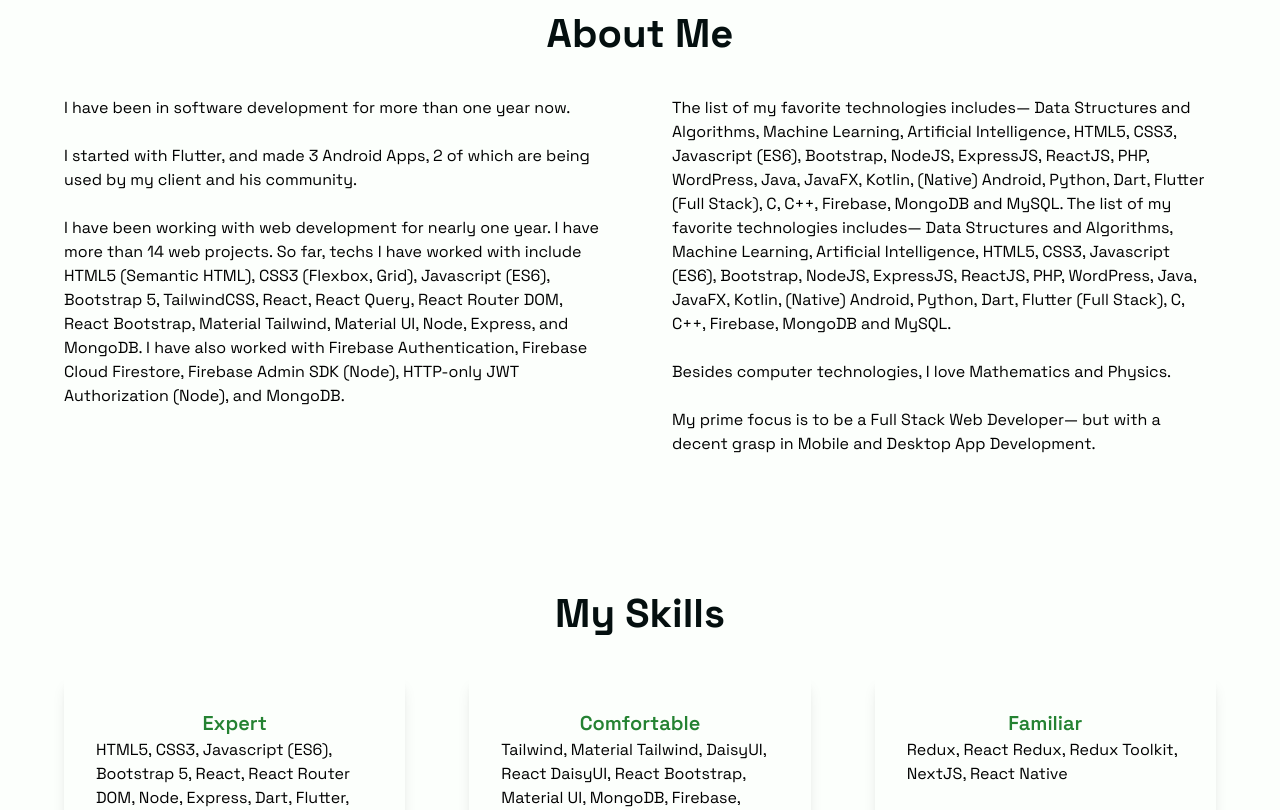
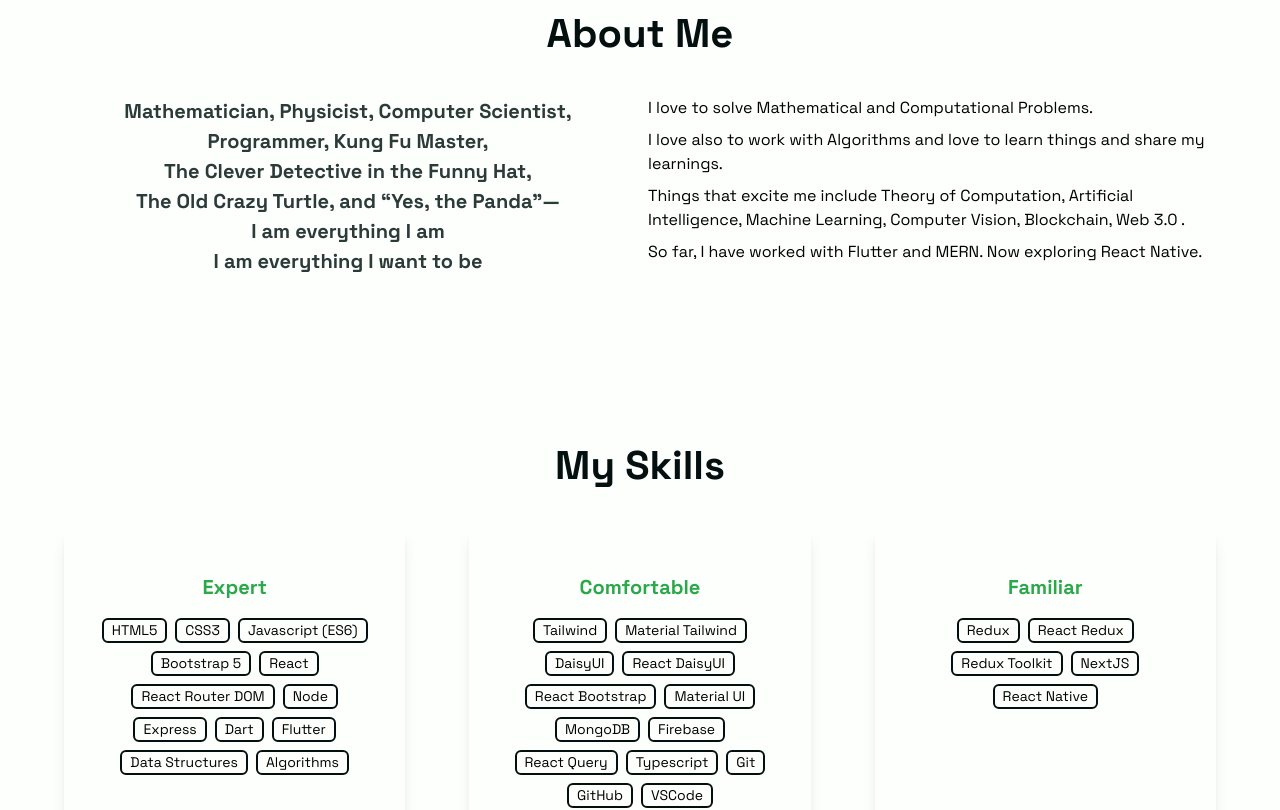
Before and after one commit to RaselParvejHrid/portfolio, a React (Vite) app: page / in a window 1280 px wide. Shown: the part 660-1470 px from the top of the page. Built offline with nearby package versions, Linux system fonts and the light colour scheme.

Commit message:
Skills and About Updated

```diff
--- a/src/routes/Portfolio/components/About/index.jsx
+++ b/src/routes/Portfolio/components/About/index.jsx
@@ -6,38 +6,31 @@
       <h1 className="text-center font-bold text-rich-black-fogra text-h4 mb-8">
         About Me
       </h1>
-      <div className="grid gap-16 lg:grid-cols-2">
-        <p>
-          I have been in software development for more than one year now.
+      <div className="grid lg:grid-cols-2 gap-4">
+        <h2 className="text-center font-bold text-outer-space-crayola text-h6 mb-8">
+          Mathematician, Physicist, Computer Scientist,
+          <br /> Programmer, Kung Fu Master, <br />
+          The Clever Detective in the Funny Hat,
           <br />
-          <br /> I started with Flutter, and made 3 Android Apps, 2 of which are
-          being used by my client and his community. <br />
-          <br />I have been working with web development for nearly one year. I
-          have more than 14 web projects. So far, techs I have worked with
-          include HTML5 (Semantic HTML), CSS3 (Flexbox, Grid), Javascript (ES6),
-          Bootstrap 5, TailwindCSS, React, React Query, React Router DOM, React
-          Bootstrap, Material Tailwind, Material UI, Node, Express, and MongoDB.
-          I have also worked with Firebase Authentication, Firebase Cloud
-          Firestore, Firebase Admin SDK (Node), HTTP-only JWT Authorization
-          (Node), and MongoDB.
-        </p>
-        <p>
-          The list of my favorite technologies includes— Data Structures and
-          Algorithms, Machine Learning, Artificial Intelligence, HTML5, CSS3,
-          Javascript (ES6), Bootstrap, NodeJS, ExpressJS, ReactJS, PHP,
-          WordPress, Java, JavaFX, Kotlin, (Native) Android, Python, Dart,
-          Flutter (Full Stack), C, C++, Firebase, MongoDB and MySQL. The list of
-          my favorite technologies includes— Data Structures and Algorithms,
-          Machine Learning, Artificial Intelligence, HTML5, CSS3, Javascript
-          (ES6), Bootstrap, NodeJS, ExpressJS, ReactJS, PHP, WordPress, Java,
-          JavaFX, Kotlin, (Native) Android, Python, Dart, Flutter (Full Stack),
-          C, C++, Firebase, MongoDB and MySQL.
-          <br /> <br />
-          Besides computer technologies, I love Mathematics and Physics.
-          <br /> <br />
-          My prime focus is to be a Full Stack Web Developer— but with a decent
-          grasp in Mobile and Desktop App Development.
-        </p>
+          The Old Crazy Turtle, and “Yes, the Panda"—
+          <br />I am everything I am <br />I am everything I want to be
+        </h2>
+        <div>
+          <p>I love to solve Mathematical and Computational Problems.</p>
+          <p className="mt-2">
+            I love also to work with Algorithms and love to learn things and
+            share my learnings.
+          </p>
+          <p className="mt-2">
+            Things that excite me include Theory of Computation, Artificial
+            Intelligence, Machine Learning, Computer Vision, Blockchain, Web 3.0
+            .
+          </p>
+          <p className="mt-2">
+            So far, I have worked with Flutter and MERN. Now exploring React
+            Native.
+          </p>
+        </div>
       </div>
     </section>
   );
--- a/src/routes/Portfolio/components/Skills/index.jsx
+++ b/src/routes/Portfolio/components/Skills/index.jsx
@@ -8,30 +8,59 @@
       </h1>
       <div className="grid gap-16 md:grid-cols-2 lg:grid-cols-3">
         <div className="shadow-lg p-8 rounded-md">
-          <h2 className="text-center font-semibold text-forest-green text-h6">
+          <h2 className="text-center font-bold m-3 text-pantone-green text-h6">
             Expert
           </h2>
-          <p>
-            HTML5, CSS3, Javascript (ES6), Bootstrap 5, React, React Router DOM,
-            Node, Express, Dart, Flutter, Data Structures, Algorithms
+          <p className="flex flex-wrap justify-center">
+            {`HTML5, CSS3, Javascript (ES6), Bootstrap 5, React, React Router DOM,
+            Node, Express, Dart, Flutter, Data Structures, Algorithms`
+              .split(",")
+              .map((tech, index) => (
+                <span
+                  key={index}
+                  className="border-rich-black-fogra border-2 text-body-small mx-1 my-1  px-2 py-0 rounded-md"
+                >
+                  {tech.trim()}
+                </span>
+              ))}
           </p>
         </div>
         <div className="shadow-lg p-8 rounded-md">
-          <h2 className="text-center font-semibold text-forest-green text-h6">
+          <h2 className="text-center font-bold m-3 text-pantone-green text-h6">
             Comfortable
           </h2>
-          <p>
-            Tailwind, Material Tailwind, DaisyUI, React DaisyUI, React
+          <p className="flex flex-wrap justify-center">
+            {`Tailwind, Material Tailwind, DaisyUI, React DaisyUI, React
             Bootstrap, Material UI, MongoDB, Firebase, React Query, Typescript,
             Git, GitHub, VSCode, Firebase Admin, C, C++, PHP, Java, Python,
-            Kotlin
+            Kotlin`
+              .split(",")
+              .map((tech, index) => (
+                <span
+                  key={index}
+                  className="border-rich-black-fogra border-2 text-body-small mx-1 my-1  px-2 py-0 rounded-md"
+                >
+                  {tech.trim()}
+                </span>
+              ))}
           </p>
         </div>
         <div className="shadow-lg p-8 rounded-md">
-          <h2 className="text-center font-semibold text-forest-green text-h6">
+          <h2 className="text-center font-bold m-3 text-pantone-green text-h6">
             Familiar
           </h2>
-          <p>Redux, React Redux, Redux Toolkit, NextJS, React Native</p>
+          <p className="flex flex-wrap justify-center">
+            {`Redux, React Redux, Redux Toolkit, NextJS, React Native`
+              .split(",")
+              .map((tech, index) => (
+                <span
+                  key={index}
+                  className="border-rich-black-fogra border-2 text-body-small mx-1 my-1  px-2 py-0 rounded-md"
+                >
+                  {tech.trim()}
+                </span>
+              ))}
+          </p>
         </div>
       </div>
     </section>
```
